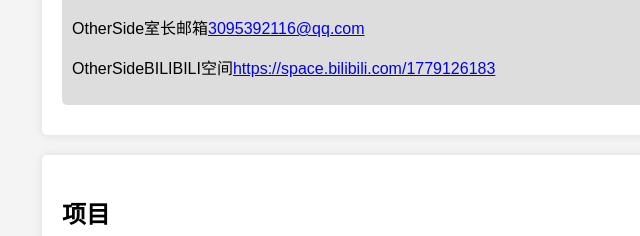
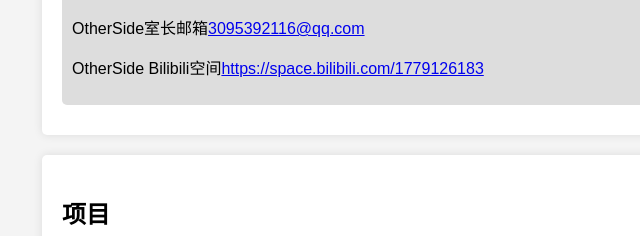
Before and after one commit to qebse/qebse.github.io, a plain HTML site: page index.html in a window 1280 px wide. Shown: the part 733-969 px from the top of the page, 66-706 px from the left. Drawn offline with Linux system fonts and the light colour scheme.

Commit message:
Update index.html

```diff
--- a/index.html
+++ b/index.html
@@ -117,7 +117,7 @@
                 <div class="post">
                     <h3>联系方式</h3>
                     <p>OtherSide室长邮箱<a href="mailto:3095392116@qq.com" title="给Ta发邮件">3095392116@qq.com</a></p>
-                    <p>OtherSideBILIBILI空间<a href="https://space.bilibili.com/1779126183" title="GoGoGo!!!">https://space.bilibili.com/1779126183</a></p>
+                    <p>OtherSide Bilibili空间<a href="https://space.bilibili.com/1779126183" title="GoGoGo!!!">https://space.bilibili.com/1779126183</a></p>
                 </div>
             </div>
         </div>
```
